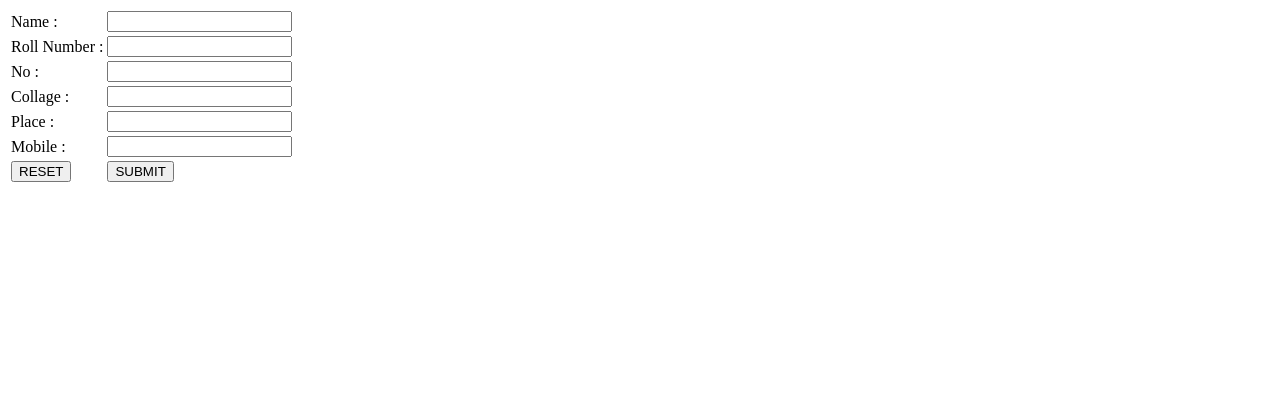
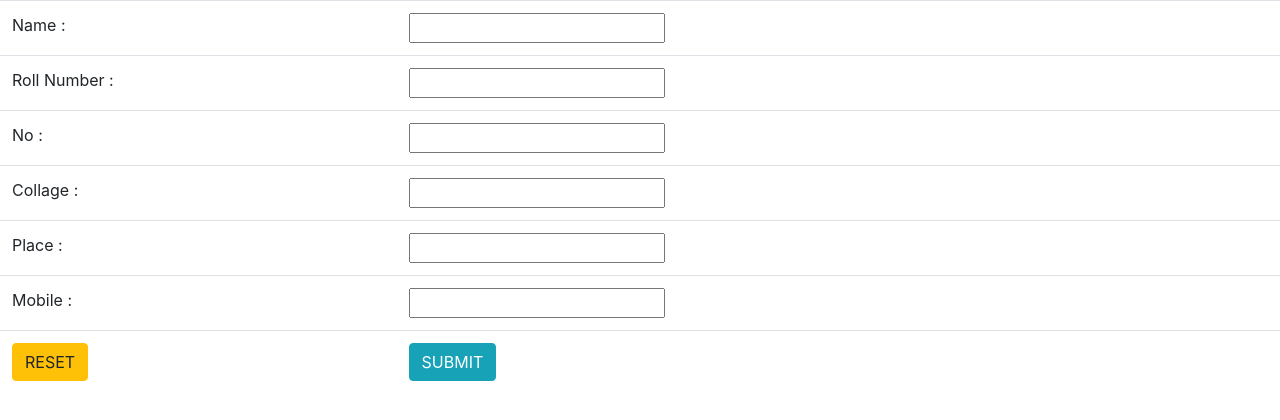
Before and after one commit to sheriefkmarakkar/HomeWork, a plain HTML site: page htmlcss/index.html in a window 1280 px wide. Drawn offline with nearby package versions, Linux system fonts and the light colour scheme.

Commit message:
interval

```diff
--- a/htmlcss/index.html
+++ b/htmlcss/index.html
@@ -1,42 +1,43 @@
 <!DOCTYPE html>
 <html lang="en">
 <head>
+        <link rel="stylesheet" href="https://stackpath.bootstrapcdn.com/bootstrap/4.3.1/css/bootstrap.min.css" integrity="sha384-ggOyR0iXCbMQv3Xipma34MD+dH/1fQ784/j6cY/iJTQUOhcWr7x9JvoRxT2MZw1T" crossorigin="anonymous">
     <meta charset="UTF-8">
     <meta name="viewport" content="width=>, initial-scale=1.0">
     <meta http-equiv="X-UA-Compatible" content="ie=edge">
     <title>Document</title>
 </head>
 <body>
-    <table>
+    <table class="table">
     <tr>
         <td>Name :</td>
-        <td><input type="text"/></td>
+        <td><input type="text" /></td>
 
     </tr>
     <tr>
         <td>Roll Number :</td>
-        <td><input type="text"/></td>
+        <td><input type="text" /></td>
 
     </tr>
     <tr>
         <td> No :</td>
-        <td><input type="text"/></td>
+        <td><input type="text" /></td>
     </tr>
     <tr>
         <td>Collage :</td>
-        <td><input type="text"/></td>
+        <td><input type="text" /></td>
     </tr>
     <tr>
         <td>Place :</td>
-        <td><input type="text"/></td>
+        <td><input type="text" /></td>
     </tr>
     <tr>
         <td>Mobile :</td>
-        <td><input type="text"/></td>
+        <td><input type="text" /></td>
     </tr>
     <tr>
-        <td><button>RESET</button></td>
-        <td><button>SUBMIT</button></td>
+        <td><button class="btn btn-warning">RESET</button></td>
+        <td><button class="btn btn-info">SUBMIT</button></td>
     </tr>
     </table>
 </body>
```
